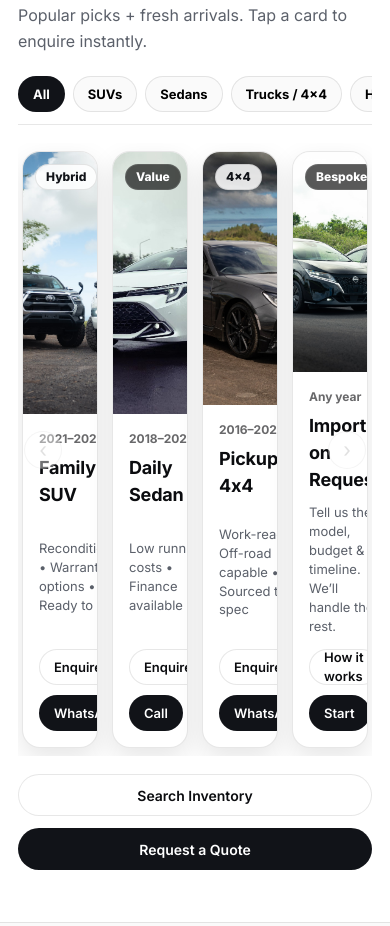
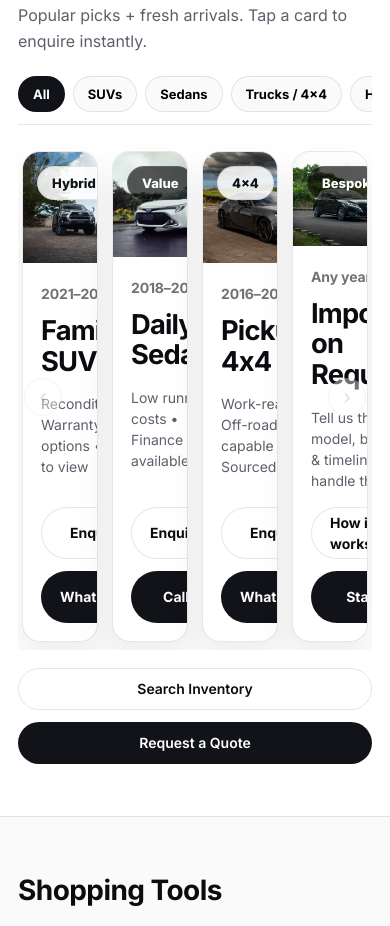
Before and after one commit to adil-khb/fairautomobile, a plain HTML site: page index.html in a window 390 px wide. Shown: the part 987-1913 px from the top of the page. Drawn offline with Linux system fonts and the light colour scheme.

Commit message:
minor adjustments

```diff
--- a/index.html
+++ b/index.html
@@ -146,7 +146,7 @@
 
           <div class="carousel__track" id="invTrack">
             <!-- Card 1 -->
-            <article class="vehicleCard" data-type="suv hybrid">
+            <article class="vehicleCard vehicleCard--inventory" data-type="suv hybrid">
               <div class="vehicleCard__media">
                 <img src="./assets/inv-hilux-duo.jpg" alt="4x4 / Pickup selection" />
                 <span class="badge">Hybrid</span>
@@ -165,7 +165,7 @@
             </article>
 
             <!-- Card 2 -->
-            <article class="vehicleCard" data-type="sedan">
+            <article class="vehicleCard vehicleCard--inventory" data-type="sedan">
               <div class="vehicleCard__media">
                 <img src="./assets/inv-corolla.jpg" alt="Hybrid hatch / daily driver" />
                 <span class="badge badge--dark">Value</span>
@@ -184,7 +184,7 @@
             </article>
 
             <!-- Card 3 -->
-            <article class="vehicleCard" data-type="truck">
+            <article class="vehicleCard vehicleCard--inventory" data-type="truck">
               <div class="vehicleCard__media">
                 <img src="./assets/inv-gr86-road.jpg" alt="Sports coupe selection" />
                 <span class="badge">4x4</span>
@@ -203,7 +203,7 @@
             </article>
 
             <!-- Card 4 -->
-            <article class="vehicleCard" data-type="upcoming">
+            <article class="vehicleCard vehicleCard--inventory" data-type="upcoming">
               <div class="vehicleCard__media">
                 <img src="./assets/inv-nissan-duo.jpg" alt="Bespoke import selection" />
                 <span class="badge badge--dark">Bespoke</span>
--- a/styles.css
+++ b/styles.css
@@ -491,6 +491,64 @@ textarea:focus-visible{
   flex-wrap: wrap;
 }
 
+.vehicleCard--inventory{
+  width: clamp(296px, 25vw, 372px);
+  min-height: 500px;
+  grid-template-columns: minmax(0, 47%) minmax(0, 1fr);
+  border-radius: 30px;
+  box-shadow: 0 20px 40px rgba(17, 19, 24, .08);
+}
+.vehicleCard--inventory .vehicleCard__media{
+  min-height: 100%;
+}
+.vehicleCard--inventory .vehicleCard__body{
+  padding: 22px 22px 24px;
+  gap: 20px;
+}
+.vehicleCard--inventory .vehicleCard__top{
+  gap: 12px;
+}
+.vehicleCard--inventory .vehicleCard__year{
+  font-size: 14px;
+  color: rgba(11,12,15,.58);
+  letter-spacing: -0.01em;
+}
+.vehicleCard--inventory .vehicleCard__title{
+  font-size: clamp(24px, 2vw, 30px);
+  line-height: 1.12;
+  letter-spacing: -0.03em;
+}
+.vehicleCard--inventory .vehicleCard__meta{
+  margin: 0;
+  font-size: 15px;
+  line-height: 1.5;
+}
+.vehicleCard--inventory .vehicleCard__cta{
+  display: grid;
+  gap: 12px;
+  margin-top: auto;
+}
+.vehicleCard--inventory .vehicleCard__cta .btn{
+  width: 100%;
+  height: 56px;
+  padding-inline: 18px;
+  justify-content: center;
+  font-size: 15px;
+  font-weight: 700;
+}
+.vehicleCard--inventory .vehicleCard__cta .btn--ghost{
+  background: #fff;
+}
+.vehicleCard--inventory .badge{
+  top: 18px;
+  left: 18px;
+  height: 38px;
+  padding-inline: 16px;
+  font-size: 14px;
+  border-radius: 999px;
+  box-shadow: 0 8px 20px rgba(17, 19, 24, .10);
+}
+
 /* Tools row */
 .toolRow{
   display:grid;
@@ -810,6 +868,10 @@ textarea:focus-visible{
   .vehicleCard{
     width: min(560px, calc(100vw - (var(--pageGutter) * 2) - 8px));
   }
+  .vehicleCard--inventory{
+    width: min(500px, calc(100vw - (var(--pageGutter) * 2) - 8px));
+    min-height: 440px;
+  }
 }
 
 @media (max-width: 720px){
@@ -889,6 +951,27 @@ textarea:focus-visible{
   .vehicleCard__media{
     min-height: 220px;
   }
+  .vehicleCard--inventory{
+    min-height: 0;
+    border-radius: 24px;
+  }
+  .vehicleCard--inventory .vehicleCard__body{
+    padding: 20px 18px 18px;
+    gap: 16px;
+  }
+  .vehicleCard--inventory .vehicleCard__title{
+    font-size: clamp(22px, 7vw, 28px);
+  }
+  .vehicleCard--inventory .vehicleCard__meta{
+    font-size: 14px;
+  }
+  .vehicleCard--inventory .badge{
+    top: 14px;
+    left: 14px;
+    height: 34px;
+    padding-inline: 14px;
+    font-size: 13px;
+  }
   .section__actions .btn,
   .split__cta .btn{
     flex: 1 1 220px;
@@ -945,6 +1028,10 @@ textarea:focus-visible{
     width: calc(100vw - (var(--pageGutter) * 2));
     border-radius: 18px;
   }
+  .vehicleCard--inventory .vehicleCard__cta .btn{
+    height: 52px;
+    font-size: 14px;
+  }
   .toolRow{
     grid-template-columns: 1fr;
   }
```
